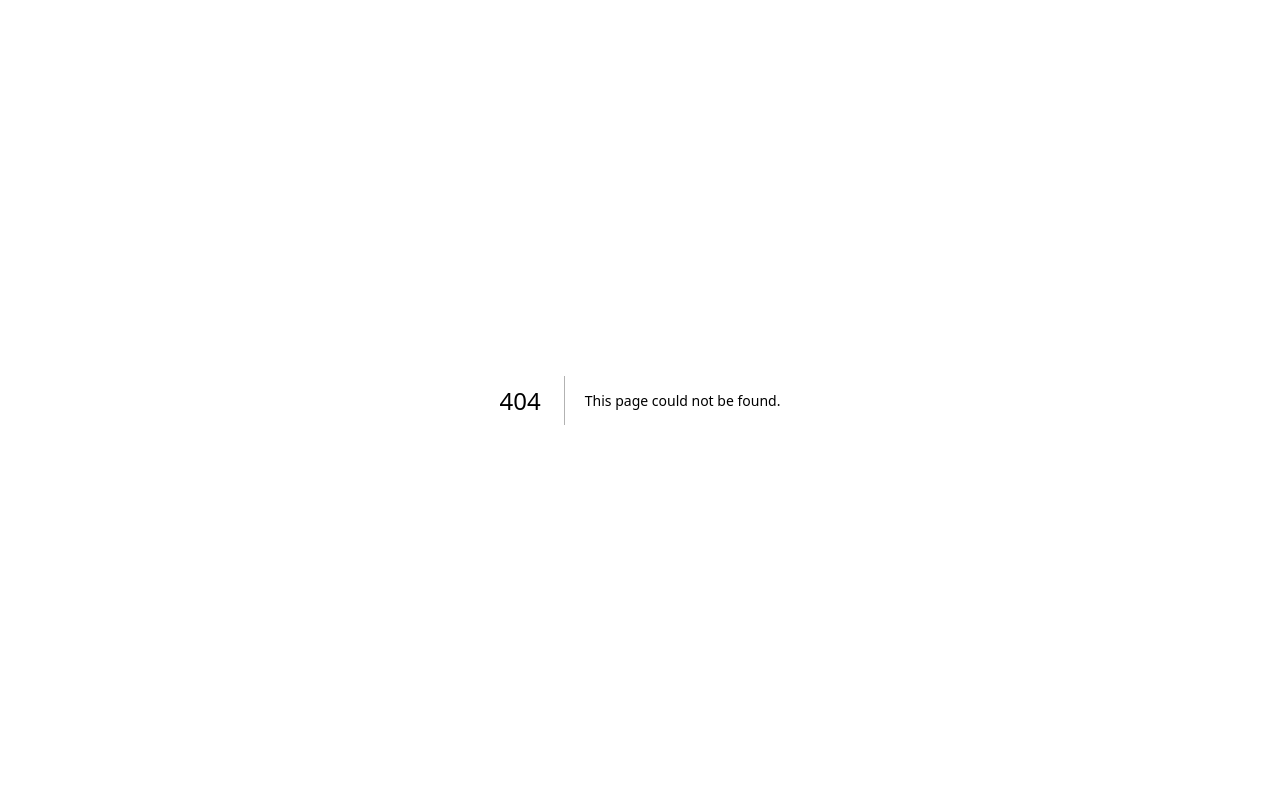
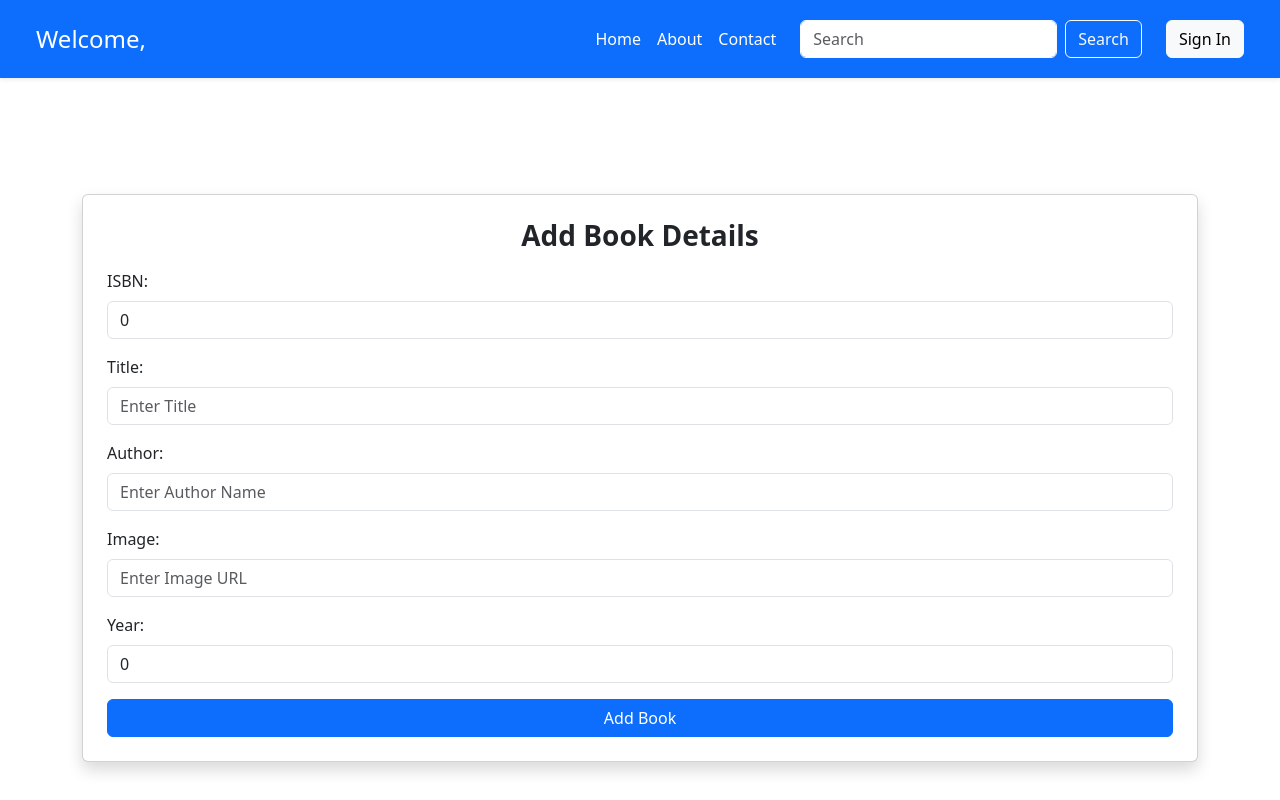
Before and after one commit to rajib010/library-system-next, a Next.js app: page /dashboard/add in a window 1280 px wide. Before the commit this address had no page. Shown: the top 800 px of the page. Built offline with nearby package versions, Linux system fonts and the light colour scheme; no server answers.

Commit message:
added form to add book information and table to display it

```diff
--- /dev/null
+++ b/src/app/(app)/dashboard/add/page.tsx
@@ -0,0 +1,120 @@
+"use client";
+
+import { zodResolver } from "@hookform/resolvers/zod";
+import { useForm } from "react-hook-form";
+import * as z from "zod";
+import { useRouter } from "next/navigation";
+import { bookSchema } from "@/schemas/bookSchema";
+import { useState } from "react";
+import axios from "axios";
+
+function AddBook() {
+  const router = useRouter();
+  const [isLoading, setIsLoading] = useState<boolean>(false);
+
+  const form = useForm<z.infer<typeof bookSchema>>({
+    resolver: zodResolver(bookSchema),
+    defaultValues: {
+      ISBN: 0,
+      title: "",
+      author: "",
+      image: "",
+      status: "available",
+      year: 0,
+    },
+  });
+
+  const onSubmit = async (data: z.infer<typeof bookSchema>) => {
+    setIsLoading(true);
+    try {
+      const response = await axios.post("/api/add-book", data, {
+        headers: {
+          "Content-Type": "application/json",
+        },
+      });
+
+      if (response.status === 201) {
+        alert("Book added successfully");
+        router.push("/dashboard");
+      }
+    } catch (error) {
+      console.error("Error adding book:", error.response?.data || error.message);
+    } finally {
+      setIsLoading(false);
+    }
+  };
+
+  return (
+    <div className="container d-flex justify-content-center align-items-center vh-100">
+      <div className="card shadow p-4 w-100 form-container">
+        <div className="text-center">
+          <h1 className="h3 mb-3 fw-bold">Add Book Details</h1>
+        </div>
+        <form onSubmit={form.handleSubmit(onSubmit)}>
+          <div className="mb-3">
+            <label className="form-label">ISBN:</label>
+            <input
+              type="number"
+              className="form-control"
+              {...form.register("ISBN")}
+              placeholder="Enter ISBN"
+            />
+            <div className="text-danger">{form.formState.errors.ISBN?.message}</div>
+          </div>
+
+          <div className="mb-3">
+            <label className="form-label">Title:</label>
+            <input
+              type="text"
+              className="form-control"
+              {...form.register("title")}
+              placeholder="Enter Title"
+            />
+            <div className="text-danger">{form.formState.errors.title?.message}</div>
+          </div>
+
+          <div className="mb-3">
+            <label className="form-label">Author:</label>
+            <input
+              type="text"
+              className="form-control"
+              {...form.register("author")}
+              placeholder="Enter Author Name"
+            />
+            <div className="text-danger">{form.formState.errors.author?.message}</div>
+          </div>
+
+          <div className="mb-3">
+            <label className="form-label">Image:</label>
+            <input
+              type="text"
+              className="form-control"
+              {...form.register("image")}
+              placeholder="Enter Image URL"
+            />
+            <div className="text-danger">{form.formState.errors.image?.message}</div>
+          </div>
+
+          <div className="mb-3">
+            <label className="form-label">Year:</label>
+            <input
+              type="number"
+              className="form-control"
+              {...form.register("year")}
+              placeholder="Year"
+            />
+            <div className="text-danger">{form.formState.errors.year?.message}</div>
+          </div>
+
+          <div className="d-grid">
+            <button type="submit" className="btn btn-primary" disabled={isLoading}>
+              {isLoading ? "Adding book..." : "Add Book"}
+            </button>
+          </div>
+        </form>
+      </div>
+    </div>
+  );
+}
+
+export default AddBook;
--- /dev/null
+++ b/src/app/(app)/dashboard/layout.tsx
@@ -0,0 +1,12 @@
+export default function RootLayout({
+  children,
+}: Readonly<{
+  children: React.ReactNode;
+}>) {
+  return (
+   <div>
+       {children}
+   </div>
+
+  );
+}
--- a/src/app/(auth)/sign-up/page.tsx
+++ b/src/app/(auth)/sign-up/page.tsx
@@ -26,7 +26,7 @@ export default function SignupForm() {
   const onSubmit = async (data: z.infer<typeof signUpSchema>) => {
     setIsSubmitting(true);
     try {
-      axios
+     await axios
         .post("/api/sign-up", data, {
           headers: {
             "Content-Type": "application/json",
```
Also changed, not shown: src/app/(app)/dashboard/page.tsx (+119 -6 lines).
